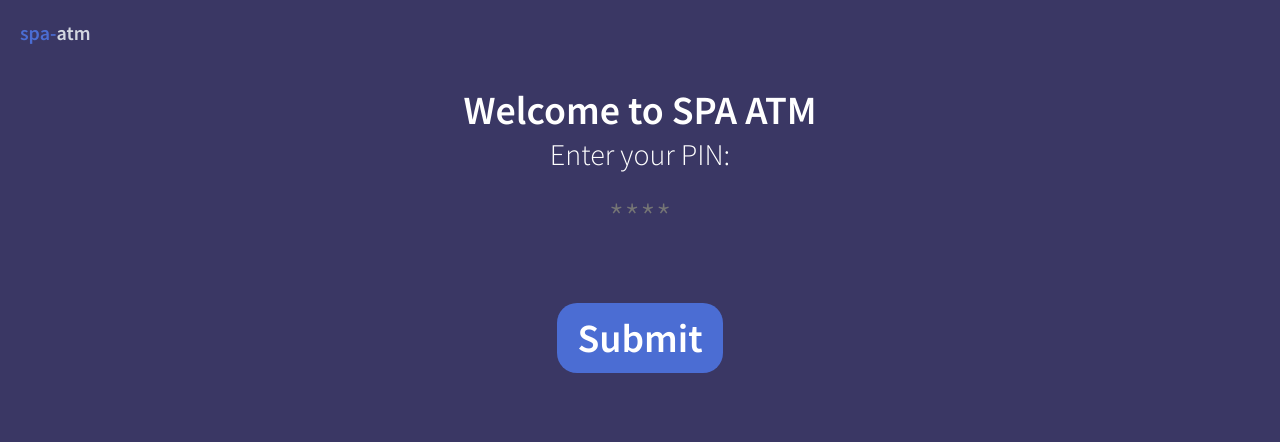
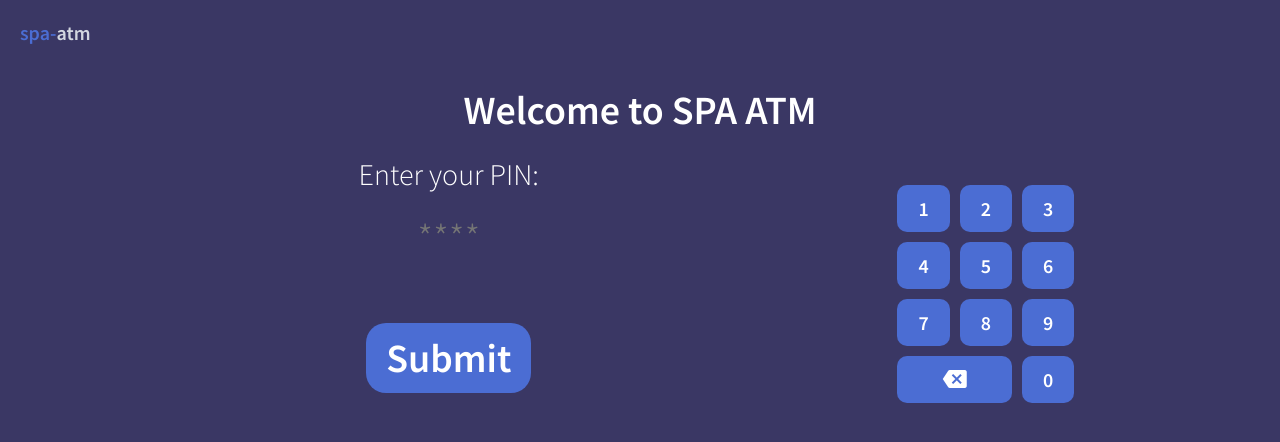
Before and after one commit to iamlana/spa-atm, an Angular app: page / in a window 1280 px wide. Shown: the top 442 px of the page. Built offline with nearby package versions, Linux system fonts and the light colour scheme.

Commit message:
Add virtual keyboard

```diff
--- a/src/app/pin-view/pin-view.component.html
+++ b/src/app/pin-view/pin-view.component.html
@@ -18,5 +18,18 @@
     <input type="submit" value="Submit" [disabled]="block" />
     <div *ngIf="error">Incorrect PIN</div>
   </form>
+  <div class="virtualKeyboard">
+    <button (click)="printNumber('1')" class="numButton">1</button>
+    <button (click)="printNumber('2')" class="numButton">2</button>
+    <button (click)="printNumber('3')" class="numButton">3</button>
+    <button (click)="printNumber('4')" class="numButton">4</button>
+    <button (click)="printNumber('5')" class="numButton">5</button>
+    <button (click)="printNumber('6')" class="numButton">6</button>
+    <button (click)="printNumber('7')" class="numButton">7</button>
+    <button (click)="printNumber('8')" class="numButton">8</button>
+    <button (click)="printNumber('9')" class="numButton">9</button>
+    <button (click)="removeNumber()" class="backspaceButton"><i class="material-icons">backspace </i></button>
+    <button (click)="printNumber('0')" class="numButton">0</button>
+  </div>
 </div>
 <!-- TODO: translate input title, button, placeholder, value, label, error msg -->
--- a/src/app/pin-view/pin-view.component.sass
+++ b/src/app/pin-view/pin-view.component.sass
@@ -1,11 +1,12 @@
 .autentificationScreen
   display: flex
-  flex-direction: column
+  flex-direction: row
   align-items: center
   text-align: center
+  justify-content: space-evenly
 
 .welcome
-  padding: 20px 0 0 0
+  padding: 20px 0
   display: block
   text-align: center
   font-size: 40px
@@ -27,3 +28,30 @@ input[type='submit']
   margin: 40px 0
   border-radius: 20px
   font-weight: 600
+
+.virtualKeyboard
+  display: grid
+  grid-template-columns: repeat(3, minmax(0, 1fr))
+  gap: 10px
+
+
+.numButton, .backspaceButton
+  border-radius: 10px
+  border: none
+
+.numButton
+  grid-column: span 1 / span 1
+  border: 1px solid transparent
+  &:hover
+    border: 1px solid white
+
+.backspaceButton
+  display: flex
+  justify-content: center
+  grid-column: span 2 / span 1
+  border: 1px solid transparent
+  &:hover
+    border: 1px solid white
+
+.material-icons
+  background-color: rgb(75, 109, 211)
--- a/src/app/pin-view/pin-view.component.ts
+++ b/src/app/pin-view/pin-view.component.ts
@@ -37,6 +37,15 @@ export class PinViewComponent implements OnInit {
       this.error = true;
     }
   }
-
+  printNumber(value: string) {
+    if (this.pin.length >= 4) {
+      return;
+    } else {
+      this.pin += value;
+    }
+  }
+  removeNumber() {
+    this.pin = this.pin.slice(0, this.pin.length - 1);
+  }
   ngOnInit(): void {}
 }
```
